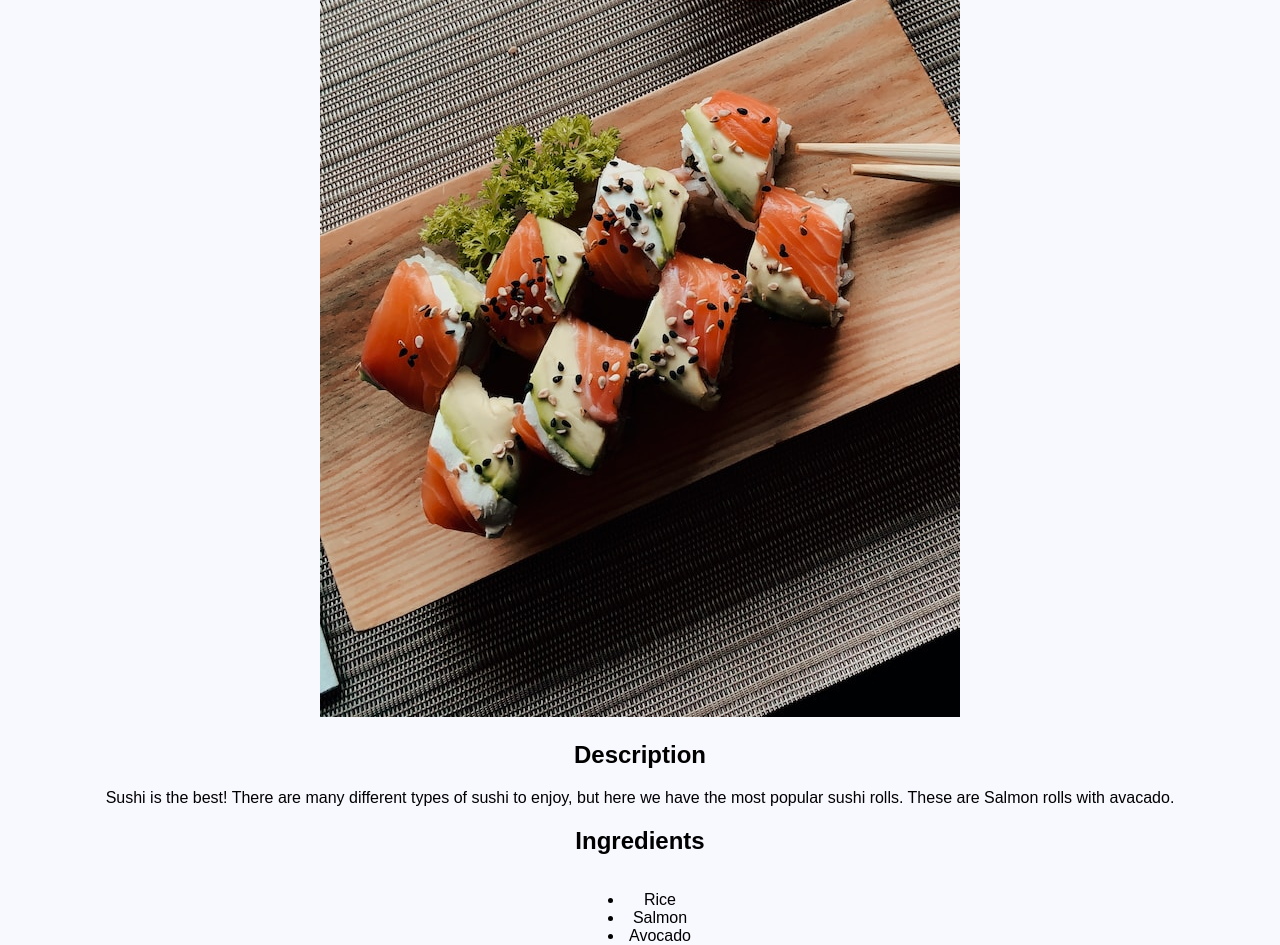
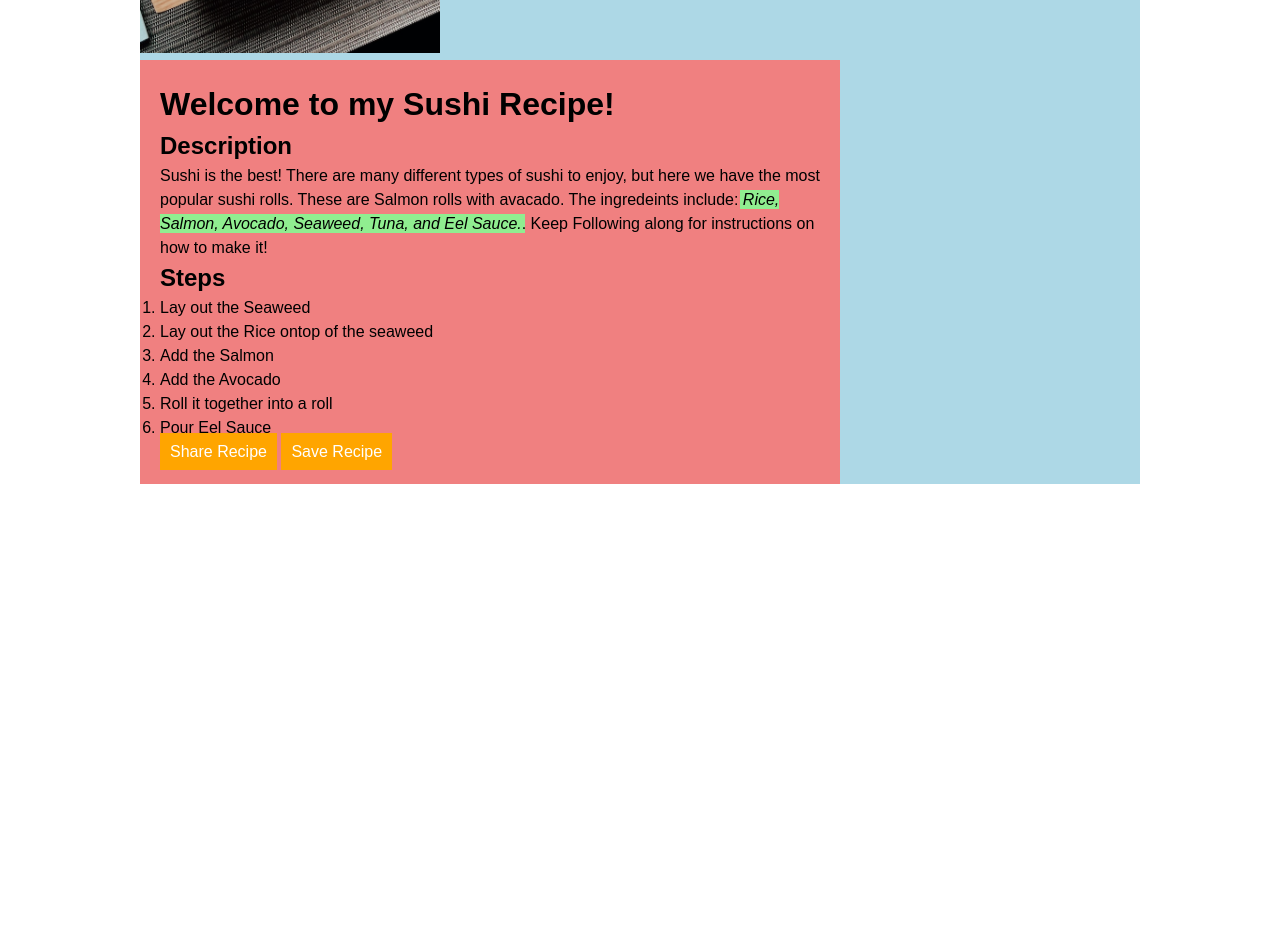
Before and after one commit to alxmel/my-odin-recipes, a plain HTML site: page recipes/sushi.html in a window 1280 px wide. Shown: the part 500-1445 px from the top of the page. After the commit the page ends 1004 px from the top, so only its background shows below. Drawn offline with Linux system fonts and the light colour scheme.

Commit message:
WIP re-organizing the sushi link page

```diff
--- a/css/styles.css
+++ b/css/styles.css
@@ -1,60 +1,45 @@
+* {
+    box-sizing: border-box;
+    line-height: 1.5;
+    margin: 0;
+    padding: 0;
+}
+
 body {
     font-family: Arial, Helvetica, sans-serif;
 }
 
-.homepage {
-    background-color: deepskyblue;
+img {
+    width: 300px;
+    display: inline-block;
 }
 
-.recipe-link {
-    list-style-type: square;
-    color: hotpink;
+/* Changing the image to be to the left and in line with the text, instead of vertical */
+.recipe-card {
+    width: 1000px;
+    margin: 20px auto;
+    background-color: lightblue;
+
 }
 
-a {
-    background-color: black;
-    color: white;
-}
-
-.body-pasta {
-    background-color: black;
-    color: white;
-    font-size: 16px;
-}
-
-.instructions {
-    list-style-type: lower-alpha;
-}
-
-.pizza-body {
-    border: 14px solid red;
-    background-color: azure;
-}
-
-/* all child elements of the pizza page applying default border */
-.pizza-body>* {
-    border: 2px dotted red;
-}
-
-.pizza-body h1 {
-    border: 10px solid red;
-    border-radius: 8px;
-}
-
-.pizza-image {
-    border: 8px solid red;
-}
-
-.pizza-body h2 {
-    border: 4px solid red;
+.recipe-content {
+    display: inline-block;
+    padding: 20px;
+    width: 700px;
+    background-color: lightcoral;
 }
 
 
-.sushi-body {
-    text-align: center;
-    background-color: ghostwhite;
+.recipe-links a {
+    background-color: orange;
+    color: white;
+    text-decoration: none;
+    padding: 10px;
 }
 
-.sushi-body ul, ol {
-    display: inline-block;
+.recipe-content .ingredients {
+    background-color: lightgreen;
+    font-style: italic;
+    padding: 1px 3px;
+    margin: 0 -3px;
 }
--- a/recipes/sushi.html
+++ b/recipes/sushi.html
@@ -6,22 +6,20 @@
         <title>Sushi Recipe</title>
     </head>
 
-    <body class="sushi-body">
+    <body>
+        <div class="container">
+            <div class="recipe-card">
+                <img src="../images/sushi.jpg" alt="A picture of a delicious sushi ready to be eaten.">
+                <div class="recipe-content">
                     <h1>Welcome to my Sushi Recipe!</h1>
-        <img src="../images/sushi.jpg" alt="A picture of a delicious sushi ready to be eaten.">
                     <h2>Description</h2>
                     <p>
                         Sushi is the best! There are many different types of sushi to enjoy, but here we have
-            the most popular sushi rolls. These are Salmon rolls with avacado.
+                        the most popular sushi rolls. These are Salmon rolls with avacado. The ingredeints include: <span class="ingredients">Rice,
+                        Salmon, Avocado, Seaweed, Tuna, and Eel Sauce.</span>. Keep Following along for instructions on
+                        how to make it!
                     </p>
-        <h2>Ingredients</h2>
-        <ul>
-            <li>Rice</li>
-            <li>Salmon</li>
-            <li>Avocado</li>
-            <li>Seaweed</li>
-            <li>Eel Sauce</li>
-        </ul>
+                    <div class="recipe-steps">
                         <h2>Steps</h2>
                         <ol>
                             <li>Lay out the Seaweed</li>
@@ -31,5 +29,13 @@
                             <li>Roll it together into a roll</li>
                             <li>Pour Eel Sauce</li>
                         </ol>
+                    </div>
+                    <div class="recipe-links">
+                        <a href="#">Share Recipe</a>
+                        <a href="#">Save Recipe</a>
+                    </div>
+                </div>
+            </div>
+        </div>
     </body>
 </html>
```
Also changed, not shown: index.html (+13 -6 lines), 1 other file. Lines whose indentation alone changed are shown as unchanged.
